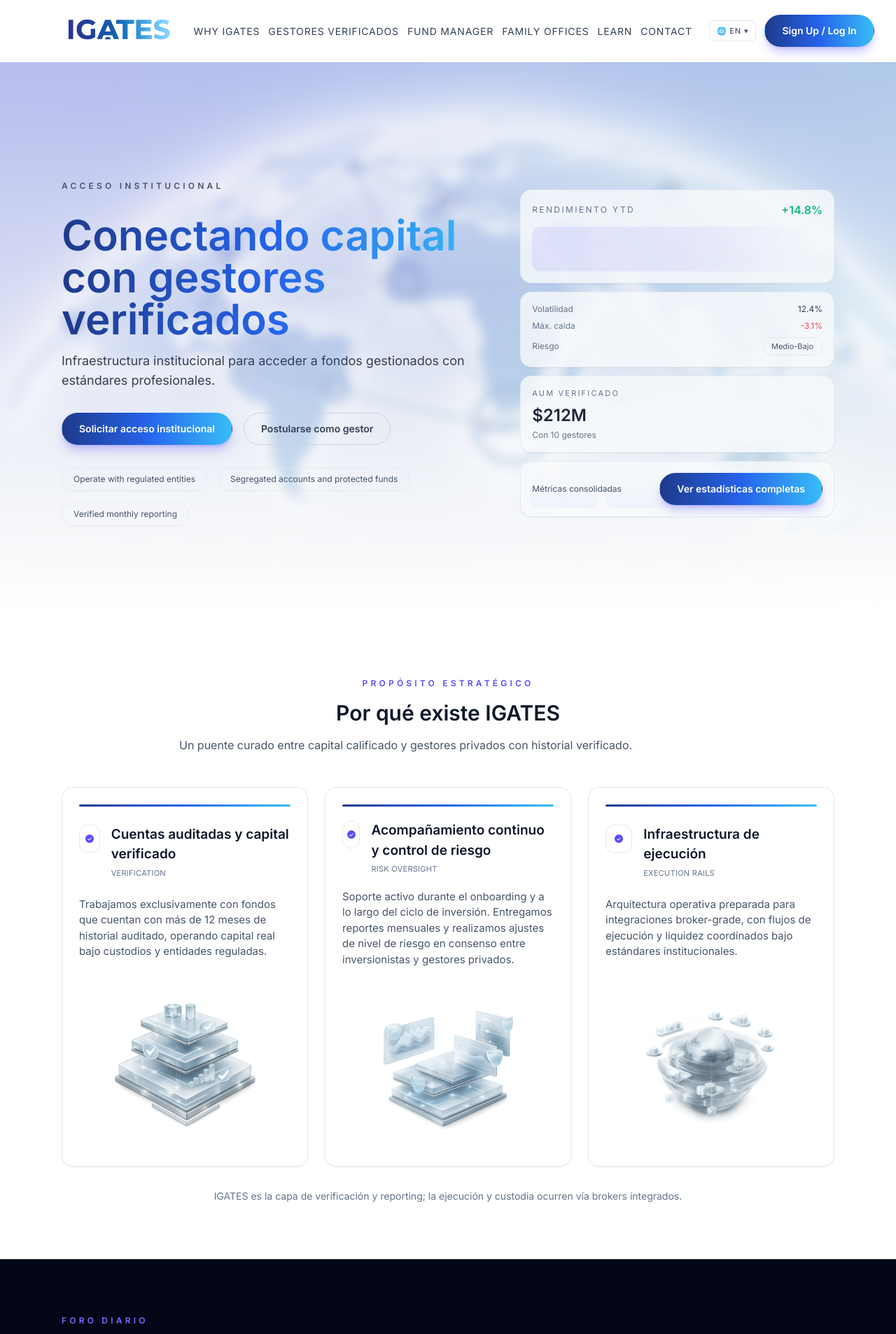
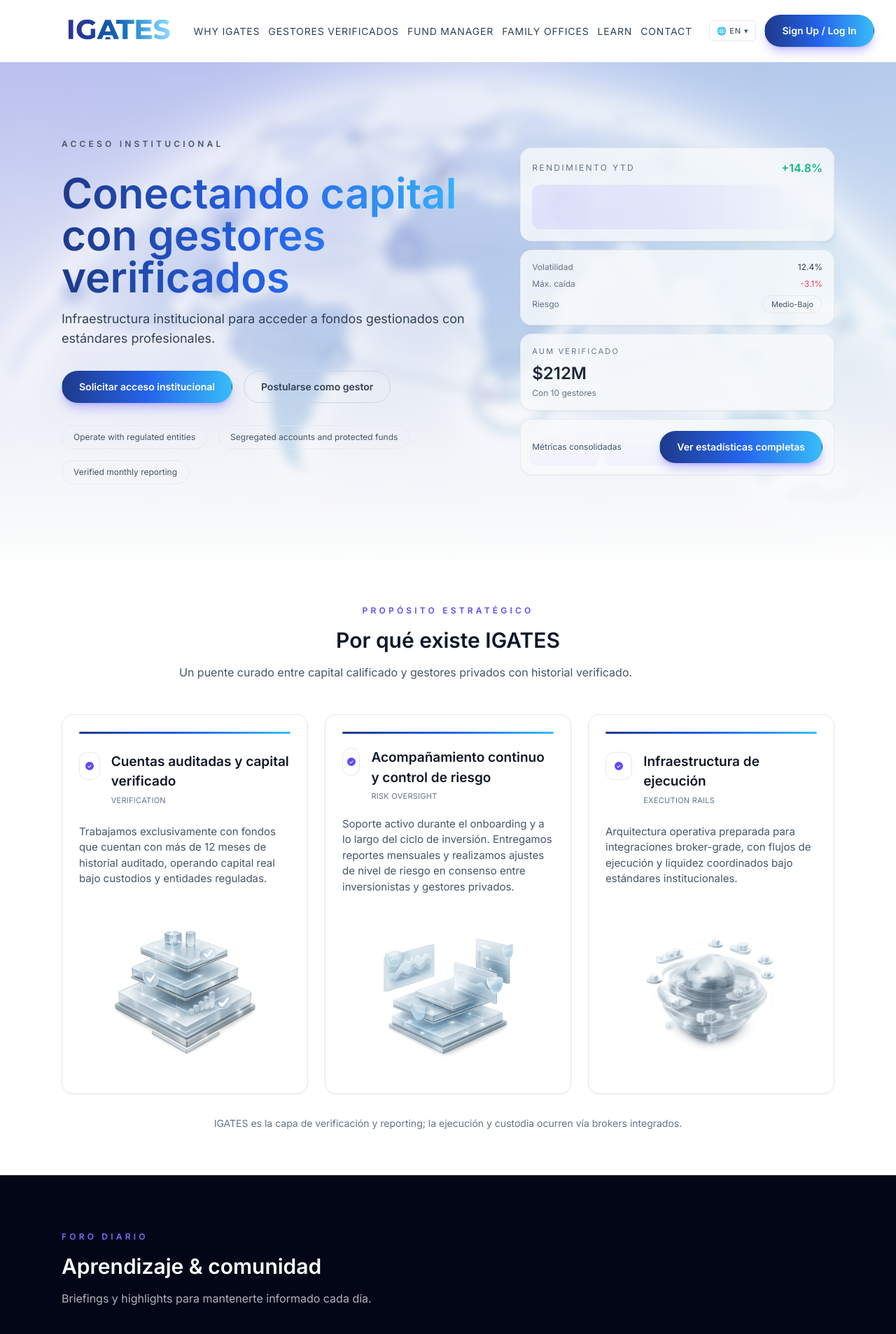
Before and after one commit to Juanherrera-123/Fund_Connect, a Next.js app: page / in a window 1280 px wide. Shown: the top 1907 px of the page at 70% size. Built offline with nearby package versions, Linux system fonts and the light colour scheme.

Commit message:
Fit hero to viewport under navbar

```diff
--- a/src/components/home/Hero.tsx
+++ b/src/components/home/Hero.tsx
@@ -10,10 +10,10 @@ export function Hero() {
   return (
     <section
       id="hero"
-      className="relative flex min-h-screen items-center overflow-hidden bg-[url('/worldmap-Igates.png')] bg-cover bg-center text-slate-900"
+      className="relative flex min-h-[calc(100vh-5.5rem)] items-center overflow-hidden bg-[url('/worldmap-Igates.png')] bg-cover bg-center text-slate-900"
     >
       <div className="absolute inset-0 z-0 bg-[rgba(255,255,255,0.6)] backdrop-blur" />
-      <div className="relative z-10 mx-auto grid max-w-6xl translate-y-4 gap-12 px-6 py-20 lg:grid-cols-[1.15fr_0.85fr] lg:items-center">
+      <div className="relative z-10 mx-auto grid max-w-6xl gap-12 px-6 py-16 lg:grid-cols-[1.15fr_0.85fr] lg:items-center">
         <div className="space-y-8">
           <p
             className="text-xs font-semibold uppercase tracking-[0.35em] text-slate-600"
--- a/src/components/home/Why.tsx
+++ b/src/components/home/Why.tsx
@@ -36,7 +36,7 @@ const purposeCards = [
 
 export function Why() {
   return (
-    <section id="why" className="bg-white py-20">
+    <section id="why" className="bg-white py-16">
       <div className="mx-auto max-w-6xl px-6">
         <div className="mx-auto max-w-3xl space-y-4 text-center">
           <p
```
